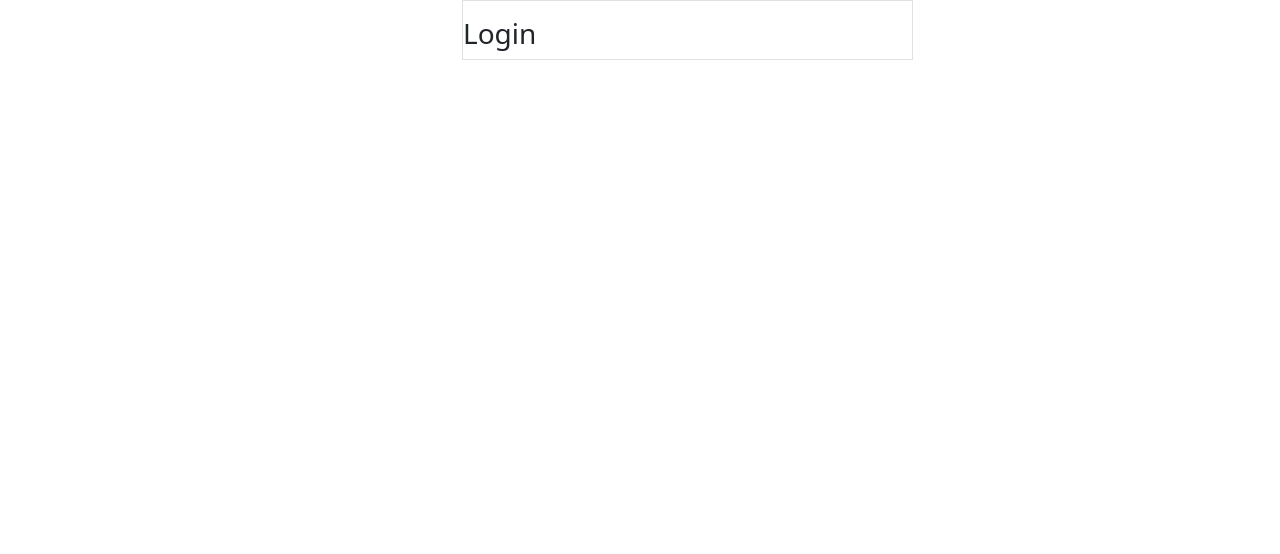
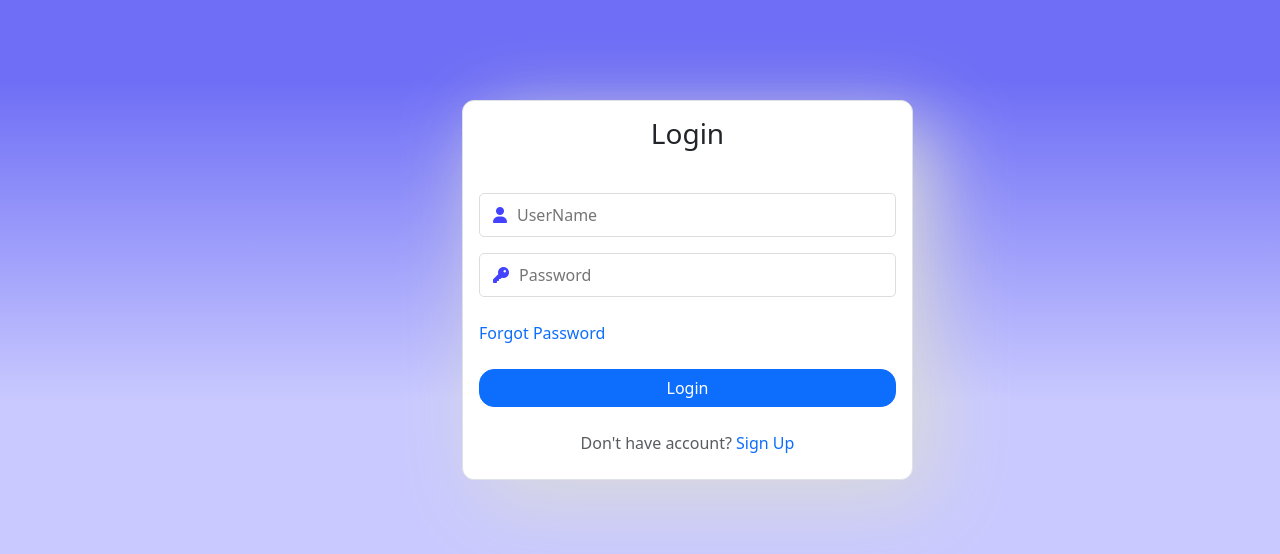
Before and after one commit to mbekwanelson/AngularAuthUI2023, an Angular app: page / in a window 1280 px wide. Shown: the top 554 px of the page. Built offline with nearby package versions, Linux system fonts and the light colour scheme.

Commit message:
# Login Component styling

```diff
--- a/src/app/components/login/login.component.html
+++ b/src/app/components/login/login.component.html
@@ -9,6 +9,48 @@
               Login
             </h3>
           </div>
+          <div class="panel-body p-3">
+              <form  >
+
+                <!-- User Name-->
+                <div class="form-group pt-3">
+                  <div class="input-field">
+                    <span class="fa fa-user p-2">
+
+                    </span>
+                    <input type="text" placeholder="UserName">
+                  </div>
+                </div>
+
+                <!-- Password -->
+                <div class="form-group pt-3">
+                  <div class="input-field">
+                    <span class="fa fa-key p-2">
+                    </span>
+                    <input type="text" placeholder="Password">
+                  </div>
+                </div>
+
+                <!-- Forget Password Div-->
+                <div class="form-inline fr mt-4">
+                  <a id="forget" class="font-weight-bold">Forgot Password</a>
+                </div>
+
+                <!-- Login Button Div-->
+                <button type="submit" class="btn btn-primary btn-block mt-4 w-100">
+                  Login
+                </button>
+
+                <!-- Sign Up -->
+                <div class="text-center pt-4 text-muted">
+                  Don't have account?
+                  <a id="signup" class="font-weight-bold" routerLink="/signup">Sign Up</a>
+                </div>
+
+
+              </form>
+
+          </div>
         </div>
       </div>
 
--- a/src/app/components/login/login.component.scss
+++ b/src/app/components/login/login.component.scss
@@ -0,0 +1,88 @@
+.outer{
+  height: 100vh;
+  background: linear-gradient(to top,#c9c9ff 50%,#6e6ef6 90%) no-repeat;
+}
+
+
+.panel-heading{
+  text-align: center;
+  margin-bottom: 10px;
+
+}
+
+#forget{
+  min-width: 100px;
+  margin-left: auto;
+  text-decoration: none;
+  cursor: pointer;
+}
+
+#signup{
+  min-width: 100px;
+  margin-left: auto;
+  text-decoration: none;
+  cursor: pointer;
+}
+
+
+
+a:hover{
+  text-decoration: none;
+}
+
+.form-inline label{
+  padding-left: 10px;
+  margin: 0;
+  cursor: pointer;
+}
+
+.btn{
+  margin-top:20px;
+  border-radius: 15px;
+}
+
+.panel{
+  min-height: 380px;
+  box-shadow: 20px 20px 80px rgb(218,218,218);
+  border-radius: 12px;
+  margin-top: 100px;
+}
+
+.input-field{
+  border-radius: 5px;
+  padding: 5px;
+  display: flex;
+  align-items: center;
+  cursor: pointer;
+  border: 1px solid #ddd;
+  color: #4343ff;
+}
+
+.input-field.error{
+  border: 1px solid red;
+  color:red;
+
+}
+
+input[type='text'],
+input[type='password']{
+  border: none;
+  outline: none;
+  box-shadow: none;
+  width: 100%;
+}
+
+fa-eye-slash.btn{
+  border: none;
+  outline: none;
+  box-shadow: none;
+}
+
+
+img{
+  width: 40px;
+  height: 40px;
+  object-fit: cover;
+  border-radius: 50%;
+  position: relative;
+}
```
